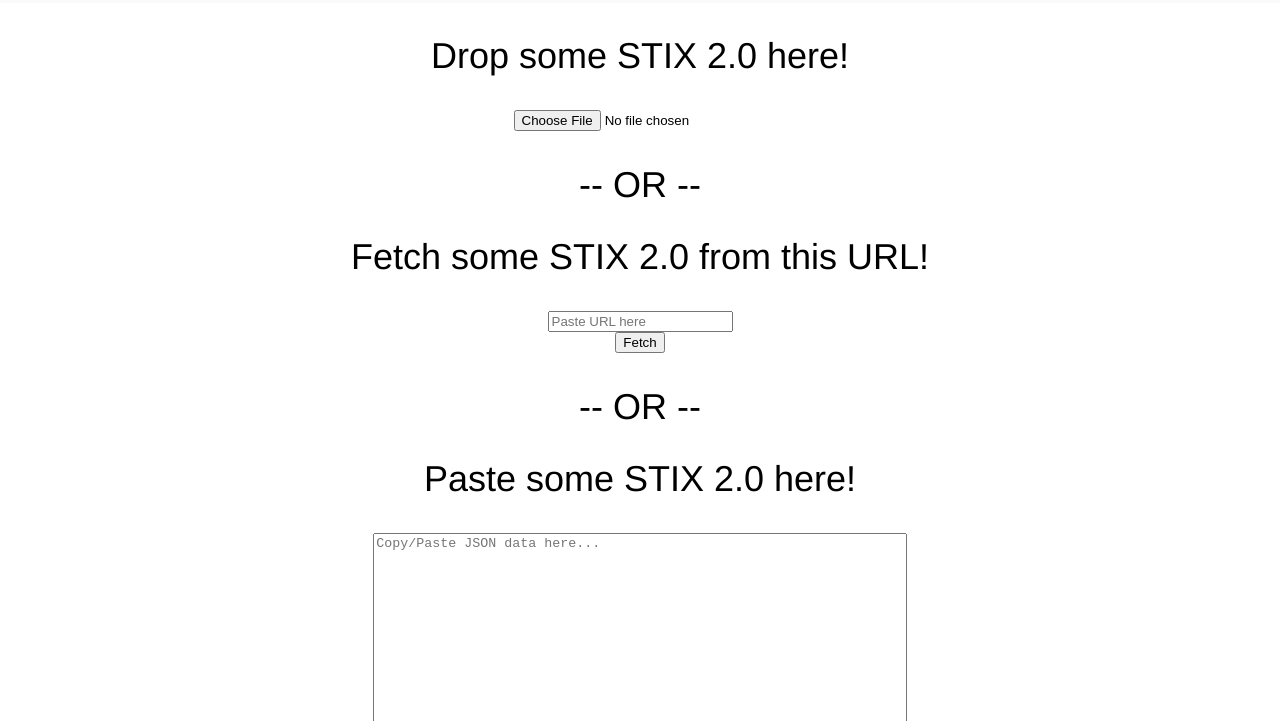
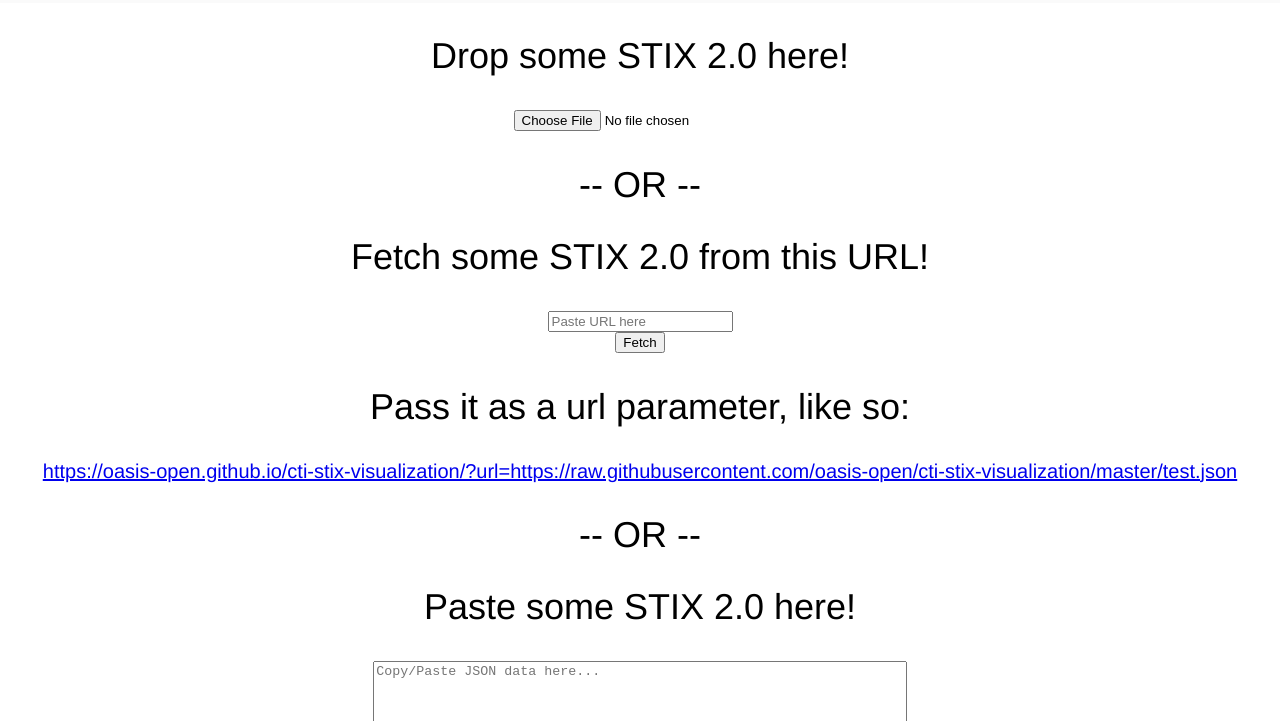
Before and after one commit to oasis-open/cti-stix-visualization, a plain HTML site: page index.html in a window 1280 px wide. Shown: the part 79-800 px from the top of the page. Drawn offline with Linux system fonts and the light colour scheme.

Commit message:
Added example of url passing to index.html

```diff
--- a/application.css
+++ b/application.css
@@ -38,6 +38,10 @@
   text-align: center;
   line-height: 1;
   font-size: 36px;
+}
+
+#uploader a {
+  font-size: 20px;
 }
 
 #chosen-files {
--- a/index.html
+++ b/index.html
@@ -22,6 +22,7 @@
       <p>Fetch some STIX 2.0 from this URL!</p>
       <input type="text" id="url" name="url" placeholder="Paste URL here" /><br>
       <button id="fetch-url">Fetch</button>
+      <p>Pass it as a url parameter, like so:</p><a href="https://oasis-open.github.io/cti-stix-visualization/?url=https://raw.githubusercontent.com/oasis-open/cti-stix-visualization/master/test.json">https://oasis-open.github.io/cti-stix-visualization/?url=https://raw.githubusercontent.com/oasis-open/cti-stix-visualization/master/test.json</a>
       <p>-- OR --</p>
       <p>Paste some STIX 2.0 here!</p>
       <textarea id="paste-area" name="pasted" placeholder="Copy/Paste JSON data here..."></textarea><br>
```
